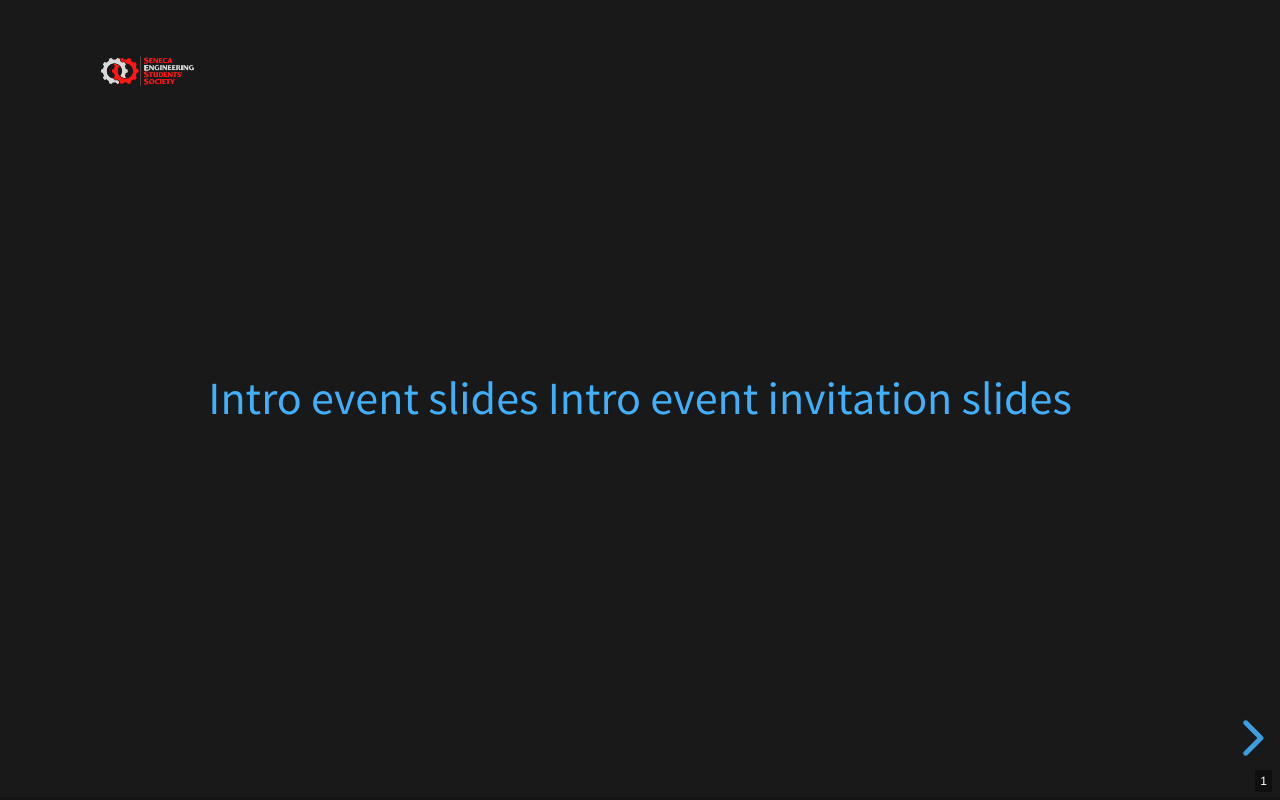
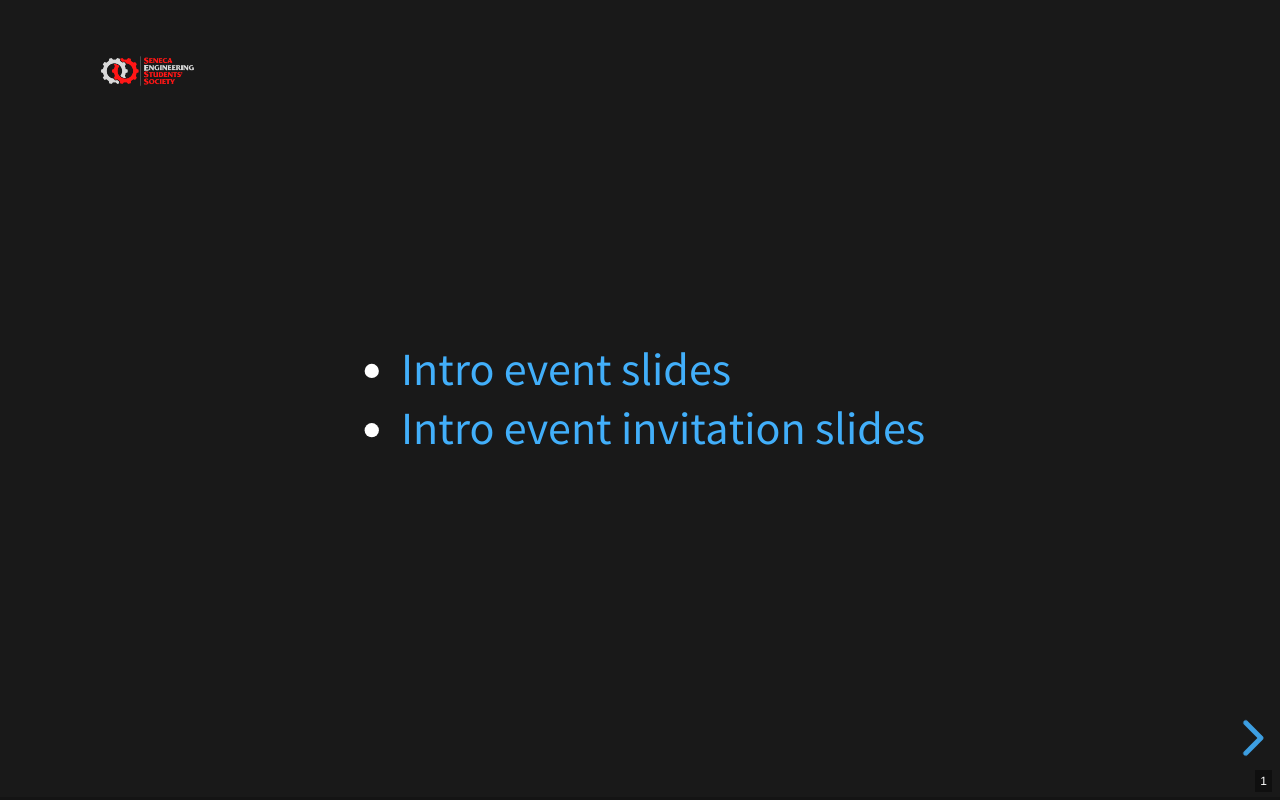
Before and after one commit to SESS22/NEM2023QUIZ, a website: page index.html in a window 1280 px wide. Drawn offline with Linux system fonts and the light colour scheme.

Commit message:
Update index.html

```diff
--- a/index.html
+++ b/index.html
@@ -77,8 +77,10 @@
 		<img style="width:8vw; padding-left: 100px" src="SESS.PNG" alt="">
 		<div class="slides">
 			<section>
-				<a href="./intro_event.html">Intro event slides</a>
-				<a href="./intro_event_invitation.html">Intro event invitation slides</a>
+				<ul>
+					<li><a href="./intro_event.html">Intro event slides</a></li>
+					<li><a href="./intro_event_invitation.html">Intro event invitation slides</a></li>
+				</ul>
 			</section>
 			<section>
 				<div style="display: flex; flex-direction: row">
```
